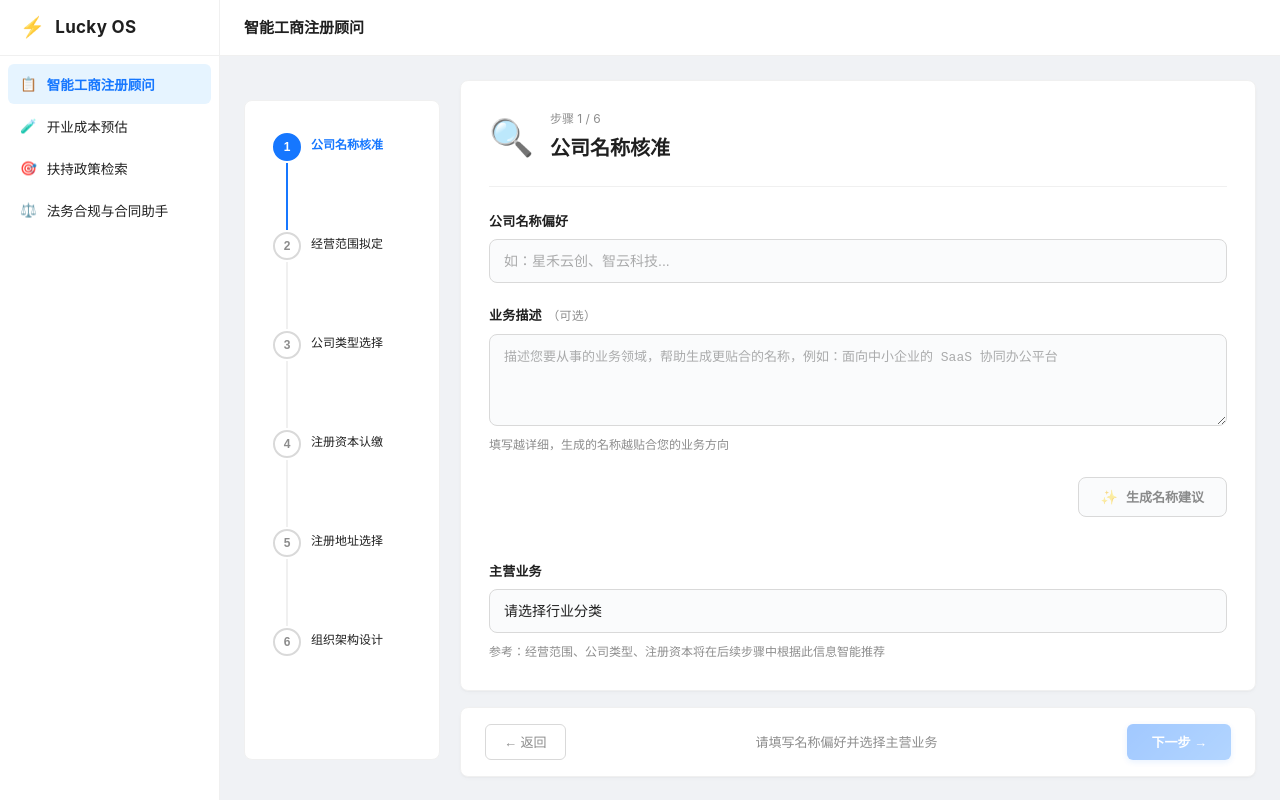
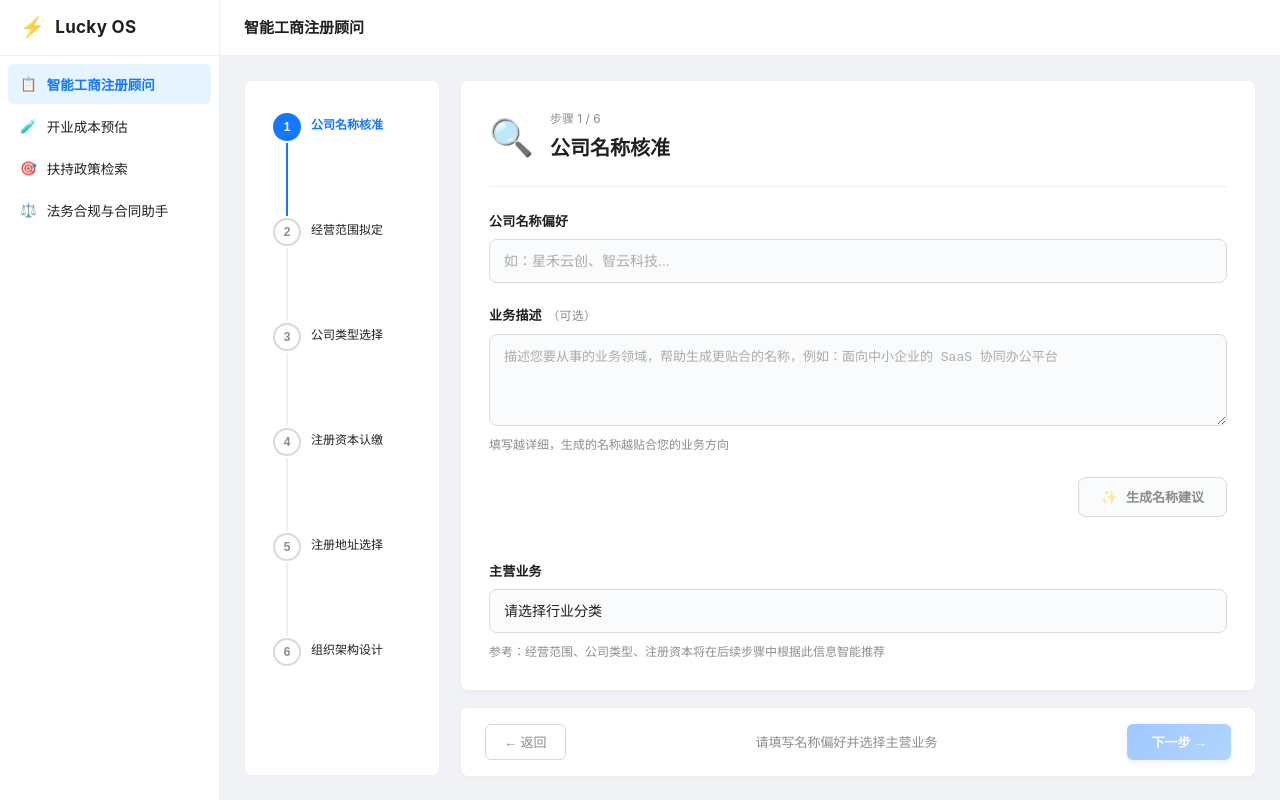
Before and after one commit to 123yangqirui/ucws-singapore-hackathon-2026, a Vue app: page / in a window 1280 px wide. Built offline with nearby package versions, Linux system fonts and the light colour scheme.

Commit message:
opt: 调整图的大小

```diff
--- a/src/components/RegAdvisor.vue
+++ b/src/components/RegAdvisor.vue
@@ -103,6 +103,7 @@ steps.value = STEP_SKELETONS.map(s => ({ ...s, options: [] }))
   />
 
   <div v-else-if="steps.length" class="advisor-layout">
+    <div class="sidebar-placeholder">
       <div class="progress-sidebar">
         <div class="progress-sidebar-inner">
           <button
@@ -125,6 +126,7 @@ steps.value = STEP_SKELETONS.map(s => ({ ...s, options: [] }))
             </div>
             <span class="prog-label">{{ s.title }}</span>
           </button>
+        </div>
       </div>
     </div>
 
@@ -151,6 +153,10 @@ steps.value = STEP_SKELETONS.map(s => ({ ...s, options: [] }))
   align-items: flex-start;
   width: 100%;
 }
+.sidebar-placeholder {
+  width: 196px;
+  flex-shrink: 0;
+}
 .progress-sidebar {
   display: flex;
   flex-direction: column;
@@ -158,10 +164,10 @@ steps.value = STEP_SKELETONS.map(s => ({ ...s, options: [] }))
   border-radius: var(--radius);
   border: 1px solid var(--border-light);
   width: 196px;
-  flex-shrink: 0;
-  position: sticky;
-  top: 20px;
-  height: calc(100vh - 140px);
+  position: fixed;
+  top: 80px;
+  left: 244px;
+  height: calc(100vh - 104px);
   overflow: hidden;
 }
 .progress-sidebar-inner {
--- a/src/components/StepPage.vue
+++ b/src/components/StepPage.vue
@@ -704,7 +704,7 @@ function goForward() {
           <img class="org-image" src="/c_arch.jpg" alt="组织架构设计图" />
         </div>
         <div class="org-tips">
-          <span class="org-tips-label">小tips</span>
+          <span class="org-tips-label">Tips: </span>
           <span v-if="orgTipsLoading" class="org-tips-text muted"><span class="spinner"></span> 正在生成建议...</span>
           <span v-else class="org-tips-text">{{ orgTips || '待定' }}</span>
         </div>
@@ -1303,14 +1303,14 @@ function goForward() {
 .org-image {
   display: block;
   width: 100%;
-  max-height: 520px;
+  max-height: 280px;
   object-fit: contain;
   background: white;
 }
 .org-tips {
   display: flex;
-  align-items: center;
-  gap: 10px;
+  align-items: flex-start;
+  gap: 6px;
   padding: 12px 14px;
   border: 1px solid #ffe58f;
   border-radius: 8px;
@@ -1320,14 +1320,14 @@ function goForward() {
   color: #8c6d1f;
   font-size: 13px;
   font-weight: 800;
+  white-space: nowrap;
+  flex-shrink: 0;
 }
 .org-tips-text {
   color: var(--text);
   font-size: 13px;
   font-weight: 600;
-  display: inline-flex;
-  align-items: center;
-  gap: 6px;
+  line-height: 1.6;
 }
 .org-tips-text.muted { color: var(--text-secondary); font-weight: 400; }
 
--- a/src/components/SummaryPage.vue
+++ b/src/components/SummaryPage.vue
@@ -226,7 +226,7 @@ function exportPdf() {
 }
 .org-img {
   display: block;
-  max-width: 560px;
+  max-width: 420px;
   width: 100%;
   border-radius: 8px;
   border: 1px solid var(--border-light);
```
Lines whose indentation alone changed are shown as unchanged.
